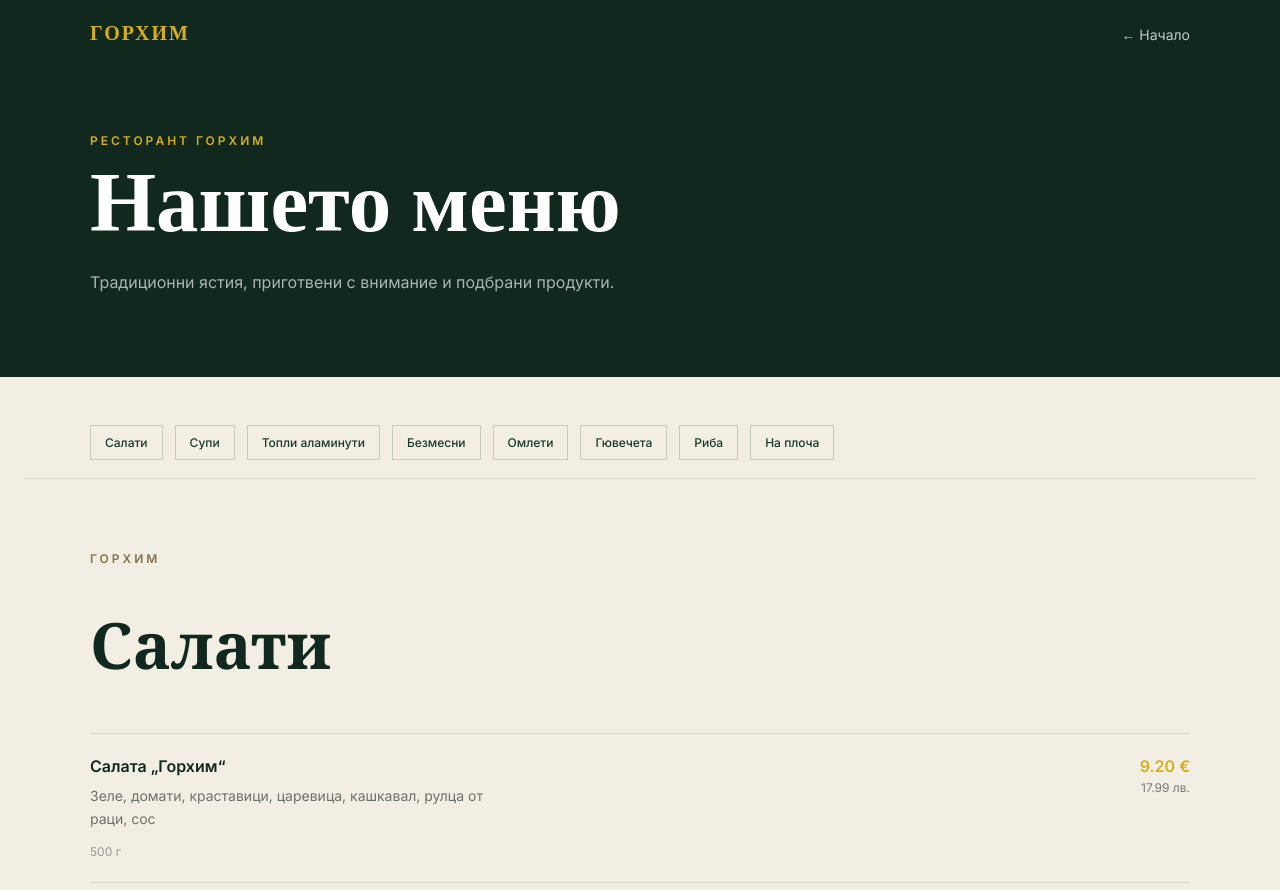
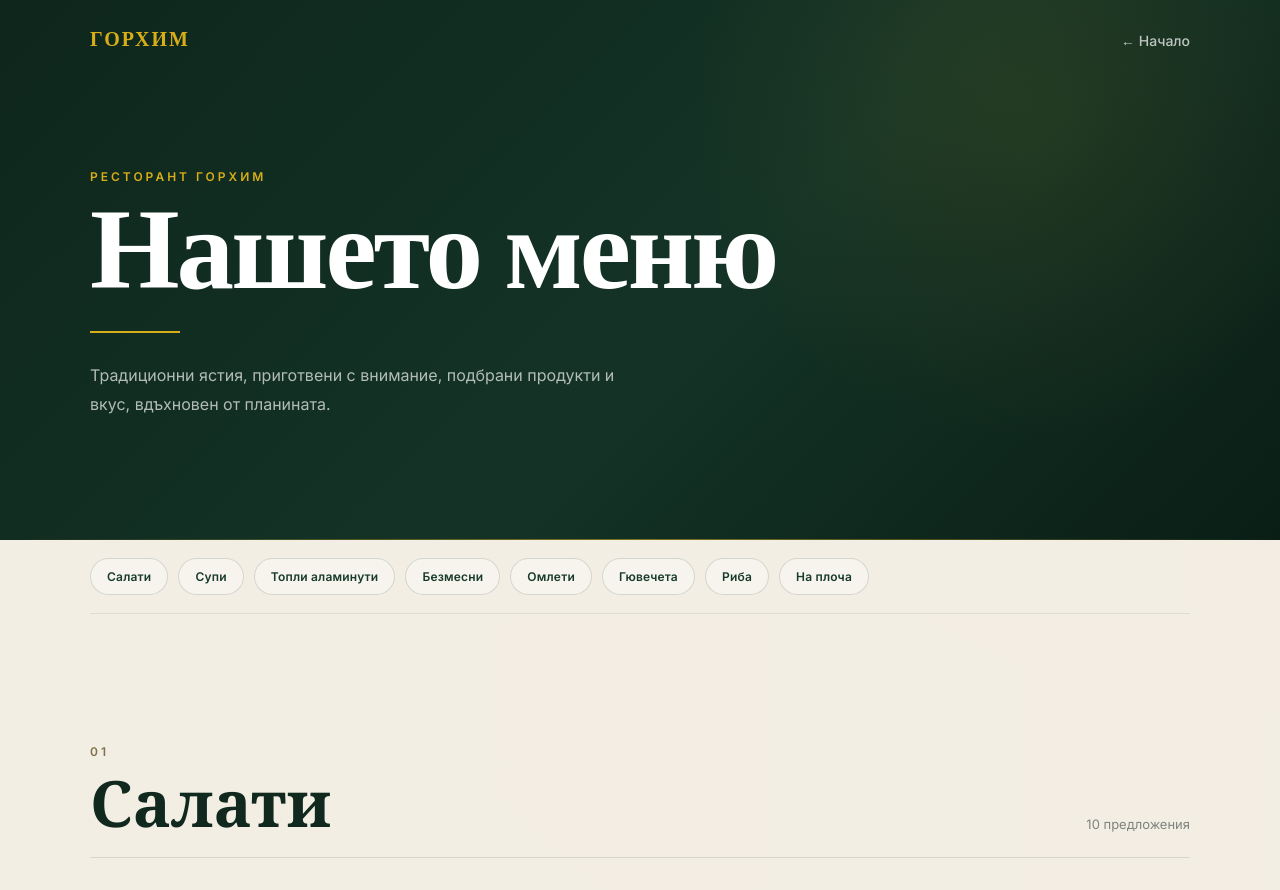
Before and after one commit to Janhri03/restaurant-gorhim, a React (Vite) app: page /menu in a window 1280 px wide. Shown: the top 890 px of the page. Built offline with nearby package versions, Linux system fonts and the light colour scheme.

Commit message:
Redesign full menu page

```diff
--- a/src/App.css
+++ b/src/App.css
@@ -743,15 +743,58 @@ p {
 .full-menu-page {
   min-height: 100vh;
 
-  background: var(--cream);
+  background:
+    linear-gradient(
+      rgba(243, 238, 227, 0.96),
+      rgba(243, 238, 227, 0.96)
+    ),
+    radial-gradient(circle at top right, rgba(215, 174, 24, 0.08), transparent 35%);
+
+  color: var(--green-dark);
 }
 
 .menu-page-header {
-  padding-bottom: 90px;
-
-  background: var(--green-dark);
+  position: relative;
+
+  padding-bottom: 105px;
+
+  overflow: hidden;
+
+  background:
+    radial-gradient(
+      circle at 80% 20%,
+      rgba(215, 174, 24, 0.09),
+      transparent 30%
+    ),
+    linear-gradient(
+      135deg,
+      #0e261c 0%,
+      #143326 55%,
+      #0a1e16 100%
+    );
 
   color: white;
+}
+
+.menu-page-header::after {
+  content: '';
+
+  position: absolute;
+
+  left: 0;
+  bottom: 0;
+
+  width: 100%;
+  height: 1px;
+
+  background: linear-gradient(
+    90deg,
+    transparent,
+    var(--gold),
+    transparent
+  );
+
+  opacity: 0.55;
 }
 
 .menu-page-nav {
@@ -763,66 +806,94 @@ p {
 }
 
 .back-home {
-  color: rgba(255, 255, 255, 0.75);
+  color: rgba(255, 255, 255, 0.72);
 
   font-size: 14px;
-
-  transition: color 0.2s ease;
+  font-weight: 500;
+
+  transition:
+    color 0.2s ease,
+    transform 0.2s ease;
 }
 
 .back-home:hover {
   color: var(--gold);
+
+  transform: translateX(-3px);
 }
 
 .menu-page-hero {
-  padding-top: 100px;
+  padding-top: 105px;
 }
 
 .menu-page-hero h1 {
   margin: 0;
 
+  max-width: 800px;
+
   font-family: 'Cormorant Garamond', serif;
 
-  font-size: clamp(70px, 9vw, 125px);
+  font-size: clamp(76px, 9vw, 128px);
   font-weight: 600;
 
-  line-height: 0.9;
-}
-
-.menu-page-hero > p:last-child {
-  max-width: 530px;
-
-  margin-top: 25px;
-
-  color: rgba(255, 255, 255, 0.65);
+  line-height: 0.86;
+
+  letter-spacing: -3px;
+}
+
+.menu-hero-divider {
+  width: 90px;
+  height: 2px;
+
+  margin-top: 30px;
+
+  background: var(--gold);
+}
+
+.menu-hero-description {
+  max-width: 560px;
+
+  margin-top: 28px;
+
+  color: rgba(255, 255, 255, 0.68);
 
   font-size: 16px;
-
   line-height: 1.8;
 }
 
+/* CONTENT */
+
 .full-menu-content {
-  padding: 60px 0 110px;
-}
+  padding: 0 0 120px;
+}
+
+/* STICKY CATEGORY NAVIGATION */
 
 .menu-categories {
   position: sticky;
 
   top: 0;
 
-  z-index: 20;
+  z-index: 30;
 
   display: flex;
 
-  gap: 12px;
+  gap: 10px;
+
+  margin-bottom: 30px;
 
   padding: 18px 0;
 
   overflow-x: auto;
 
-  background: var(--cream);
-
-  border-bottom: 1px solid rgba(23, 58, 43, 0.12);
+  background: rgba(243, 238, 227, 0.96);
+
+  backdrop-filter: blur(10px);
+  -webkit-backdrop-filter: blur(10px);
+
+  border-bottom: 1px solid rgba(23, 58, 43, 0.1);
+
+  scrollbar-width: none;
 }
 
 .menu-categories::-webkit-scrollbar {
@@ -832,92 +903,174 @@ p {
 .menu-categories a {
   flex-shrink: 0;
 
-  padding: 9px 14px;
-
-  border: 1px solid rgba(23, 58, 43, 0.2);
+  padding: 10px 16px;
+
+  border: 1px solid rgba(23, 58, 43, 0.16);
+
+  border-radius: 999px;
+
+  background: rgba(255, 255, 255, 0.35);
 
   color: var(--green);
 
   font-size: 12px;
-  font-weight: 500;
+  font-weight: 600;
+
+  letter-spacing: 0.2px;
 
   transition:
     background 0.2s ease,
-    color 0.2s ease;
+    color 0.2s ease,
+    border-color 0.2s ease,
+    transform 0.2s ease;
 }
 
 .menu-categories a:hover {
+  transform: translateY(-1px);
+
+  border-color: var(--green);
+
   background: var(--green);
 
   color: white;
 }
 
+/* CATEGORY */
+
 .full-menu-category {
-  padding-top: 80px;
-
-  scroll-margin-top: 70px;
+  padding-top: 88px;
+
+  scroll-margin-top: 88px;
 }
 
 .category-heading {
-  margin-bottom: 30px;
+  display: flex;
+  align-items: flex-end;
+  justify-content: space-between;
+
+  gap: 30px;
+
+  margin-bottom: 34px;
+
+  padding-bottom: 20px;
+
+  border-bottom: 1px solid rgba(23, 58, 43, 0.13);
 }
 
 .category-heading h2 {
+  margin: 0;
+
   color: var(--green-dark);
 }
+
+.category-count {
+  padding-bottom: 5px;
+
+  color: #7e847f;
+
+  font-size: 13px;
+}
+
+/* DISH GRID */
 
 .full-menu-list {
   display: grid;
 
   grid-template-columns: 1fr 1fr;
 
-  column-gap: 70px;
+  gap: 14px 42px;
 }
 
 .full-menu-item {
-  min-height: 135px;
+  position: relative;
 
   display: flex;
   align-items: flex-start;
   justify-content: space-between;
 
-  gap: 25px;
-
-  padding: 25px 0;
-
-  border-top: 1px solid rgba(23, 58, 43, 0.14);
+  gap: 26px;
+
+  padding: 23px 18px;
+
+  border: 1px solid rgba(23, 58, 43, 0.08);
+
+  background: rgba(255, 255, 255, 0.28);
+
+  transition:
+    transform 0.25s ease,
+    background 0.25s ease,
+    border-color 0.25s ease,
+    box-shadow 0.25s ease;
+}
+
+.full-menu-item:hover {
+  transform: translateY(-3px);
+
+  border-color: rgba(215, 174, 24, 0.35);
+
+  background: rgba(255, 255, 255, 0.55);
+
+  box-shadow: 0 10px 26px rgba(20, 51, 38, 0.07);
 }
 
 .full-menu-info {
-  max-width: 430px;
-}
-
-.full-menu-info h3 {
-  margin: 0 0 8px;
+  min-width: 0;
+  flex: 1;
+}
+
+.menu-item-title-row {
+  display: flex;
+  align-items: center;
+
+  gap: 12px;
+}
+
+.menu-item-title-row h3 {
+  margin: 0;
+
+  flex-shrink: 0;
 
   font-family: 'Inter', sans-serif;
 
   color: var(--green-dark);
 
-  font-size: 17px;
+  font-size: 16px;
   font-weight: 600;
 }
 
+.menu-item-line {
+  flex: 1;
+
+  height: 1px;
+
+  background: linear-gradient(
+    90deg,
+    rgba(23, 58, 43, 0.12),
+    transparent
+  );
+}
+
 .full-menu-info p {
-  margin: 0 0 9px;
-
-  color: #6c716c;
+  margin: 10px 0 10px;
+
+  color: #6b736d;
 
   font-size: 14px;
 
   line-height: 1.65;
 }
 
-.full-menu-info > span {
-  color: #979a95;
+.menu-weight {
+  display: inline-block;
+
+  margin-top: 3px;
+
+  color: #989d99;
 
   font-size: 12px;
 }
+
+/* PRICE */
 
 .full-menu-price {
   flex-shrink: 0;
@@ -926,23 +1079,28 @@ p {
   flex-direction: column;
   align-items: flex-end;
 
+  min-width: 70px;
+
   gap: 4px;
 }
 
 .full-menu-price strong {
   color: var(--gold);
 
-  font-size: 16px;
+  font-size: 17px;
+  font-weight: 700;
 }
 
 .full-menu-price span {
-  color: #777d78;
+  color: #7d847f;
 
   font-size: 12px;
 }
 
+/* FOOTER */
+
 .menu-page-footer {
-  padding: 35px 0;
+  padding: 34px 0;
 
   background: var(--green-deep);
 
@@ -953,18 +1111,43 @@ p {
   display: flex;
   align-items: center;
   justify-content: space-between;
+
+  gap: 20px;
+}
+
+.menu-page-footer p {
+  margin: 0;
+
+  font-size: 14px;
 }
 
 .menu-page-footer > .container > a:last-child {
   font-size: 14px;
+
+  transition: color 0.2s ease;
 }
 
 .menu-page-footer > .container > a:last-child:hover {
   color: white;
 }
 
+/* =========================
+   MENU PAGE MOBILE
+   ========================= */
+
+@media (max-width: 800px) {
+  .full-menu-list {
+    grid-template-columns: 1fr;
+  }
+
+  .category-heading {
+    align-items: flex-start;
+  }
+}
+
+@media (max-width: 650px) {
   .menu-page-header {
-  padding-bottom: 65px;
+    padding-bottom: 70px;
   }
 
   .menu-page-nav {
@@ -972,15 +1155,21 @@ p {
   }
 
   .menu-page-hero {
-  padding-top: 75px;
+    padding-top: 80px;
   }
 
   .menu-page-hero h1 {
-  font-size: clamp(62px, 18vw, 85px);
+    font-size: clamp(64px, 18vw, 88px);
+
+    letter-spacing: -2px;
+  }
+
+  .menu-hero-description {
+    font-size: 15px;
   }
 
   .full-menu-content {
-  padding-top: 30px;
+    padding-bottom: 85px;
   }
 
   .menu-categories {
@@ -991,36 +1180,75 @@ p {
     padding-right: 6%;
   }
 
+  .menu-categories a {
+    padding: 9px 14px;
+
+    font-size: 11px;
+  }
+
   .full-menu-category {
-  padding-top: 60px;
-}
-
-.full-menu-list {
-  grid-template-columns: 1fr;
-
-  column-gap: 0;
+    padding-top: 62px;
+
+    scroll-margin-top: 80px;
+  }
+
+  .category-heading {
+    margin-bottom: 24px;
+
+    gap: 12px;
+  }
+
+  .category-count {
+    display: none;
   }
 
   .full-menu-item {
-  min-height: auto;
-
-  padding: 22px 0;
-}
-
-.full-menu-info h3 {
-  font-size: 16px;
+    padding: 20px 16px;
+
+    gap: 16px;
+  }
+
+  .menu-item-title-row h3 {
+    white-space: normal;
+
+    font-size: 15px;
   }
 
   .full-menu-info p {
     font-size: 14px;
   }
 
+  .full-menu-price {
+    min-width: 64px;
+  }
+
+  .full-menu-price strong {
+    font-size: 15px;
+  }
+
   .menu-page-footer .container {
     flex-direction: column;
 
-  gap: 15px;
-
     text-align: center;
+  }
+}
+
+@media (max-width: 420px) {
+  .full-menu-item {
+    padding: 18px 14px;
+  }
+
+  .menu-item-title-row {
+    display: block;
+  }
+
+  .menu-item-line {
+    display: none;
+  }
+
+  .full-menu-price strong {
+    font-size: 14px;
+  }
 }
 
 /* =========================
--- a/src/pages/MenuPage.jsx
+++ b/src/pages/MenuPage.jsx
@@ -29,9 +29,11 @@ function MenuPage() {
 
           <h1>Нашето меню</h1>
 
-          <p>
-            Традиционни ястия, приготвени с внимание и подбрани
-            продукти.
+          <div className="menu-hero-divider"></div>
+
+          <p className="menu-hero-description">
+            Традиционни ястия, приготвени с внимание, подбрани продукти
+            и вкус, вдъхновен от планината.
           </p>
         </div>
       </header>
@@ -49,28 +51,40 @@ function MenuPage() {
             ))}
           </nav>
 
-          {menuData.map((section) => (
+          {menuData.map((section, sectionIndex) => (
             <section
               className="full-menu-category"
               id={section.category.replaceAll(' ', '-')}
               key={section.category}
             >
               <div className="category-heading">
-                <p className="eyebrow dark-eyebrow">ГОРХИМ</p>
+                <div>
+                  <p className="eyebrow dark-eyebrow">
+                    {String(sectionIndex + 1).padStart(2, '0')}
+                  </p>
+
                   <h2>{section.category}</h2>
+                </div>
+
+                <span className="category-count">
+                  {section.items.length} предложения
+                </span>
               </div>
 
               <div className="full-menu-list">
                 {section.items.map((item) => (
                   <article className="full-menu-item" key={item.name}>
                     <div className="full-menu-info">
+                      <div className="menu-item-title-row">
                         <h3>{item.name}</h3>
+                        <span className="menu-item-line"></span>
+                      </div>
 
                       {item.description && (
                         <p>{item.description}</p>
                       )}
 
-                      <span>{item.weight}</span>
+                      <span className="menu-weight">{item.weight}</span>
                     </div>
 
                     <div className="full-menu-price">
@@ -91,7 +105,9 @@ function MenuPage() {
             ГОРХИМ
           </Link>
 
-          <Link to="/">← Обратно към началната страница</Link>
+          <p>Традиция, вкус и планинска атмосфера.</p>
+
+          <Link to="/">← Начало</Link>
         </div>
       </footer>
     </main>
```
Lines whose indentation alone changed are shown as unchanged.
